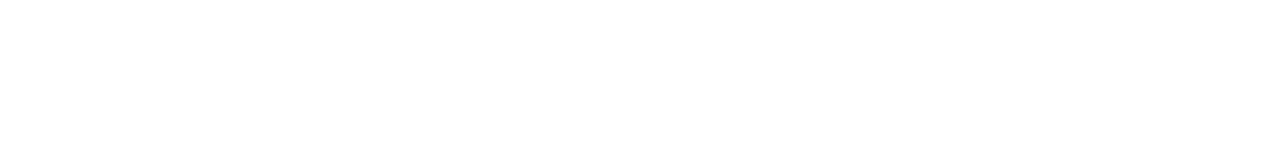
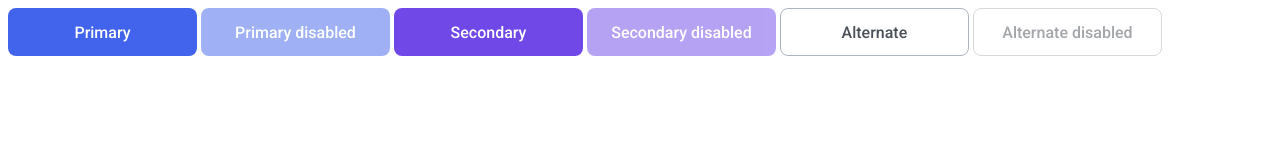
Before and after one commit to js-tasks-ru/htmlcss-20220919_antonprotasow69, a website: page 03-lection1/01-button/index.html in a window 1280 px wide. Drawn offline with Linux system fonts and the light colour scheme.

Commit message:
add solution for 1 lection dz3-button

```diff
--- a/03-lection1/01-button/button.css
+++ b/03-lection1/01-button/button.css
@@ -1 +1,88 @@
-/* Стилизация кнопки */
+.button
+{   border: 1px ;
+    font-family: 'Roboto';
+    font-style: normal;
+    font-weight: 500;
+    font-size: 16px;
+    line-height: 19px;
+    text-align: center;
+  width: 189px;
+  height: 48px;
+  display: inline;
+  border-radius: 8px;
+}
+
+.button_primary
+{
+    background-color: #4263EB;
+    color: #ffffff;
+    border-color: #4263EB;
+    transition: opacity 200ms ease-in-out, background 200ms ease-in-out;
+
+}
+
+.button_secondary
+{
+    background-color: #7048E8;
+    color: #ffffff;
+    border-color: #7048E8;
+    transition: opacity 200ms ease-in-out, background 200ms ease-in-out;
+}
+
+.button_alternate
+{   border: 1px solid #ACB5BD;
+    background-color: #ffffff;
+    color: #495057;
+    border-color: #ACB5BD;
+    transition: opacity 200ms ease-in-out, background 16ms ease-in-out;
+}
+
+.button:hover
+{
+  cursor: pointer;
+}
+
+.button_primary:hover
+{
+    background-color: #2342C0;
+}
+
+
+.button_secondary:hover
+{
+    background-color: #5028C6;
+}
+.button_alternate:hover
+{   border: 1px solid #212429;
+
+}
+
+.button_primary_disabled:disabled
+{
+  cursor: not-allowed;
+  background-color: #4263EB;
+    color: #ffffff;
+    border-color: #4263EB;
+  opacity: 50%;
+
+}
+
+.button_secondary_disabled:disabled
+{
+  cursor: not-allowed;
+  background-color: #7048E8;
+    color: #ffffff;
+    border-color: #7048E8;
+  opacity: 50%;
+
+}
+
+.button_alternate_disabled:disabled
+{
+  cursor: not-allowed;
+  background-color: #ffffff;
+  color: #495057;
+  border-color: #ACB5BD;
+  opacity: 50%;
+
+}
--- a/03-lection1/01-button/index.html
+++ b/03-lection1/01-button/index.html
@@ -6,6 +6,13 @@
         <link rel="stylesheet" href="./button.css">
     </head>
     <body>
-
+    <div class="button">
+    <button class="button button_primary ">Primary</button>
+    <button class="button button_primary button_primary_disabled" disabled>Primary disabled</button>
+    <button class="button button_secondary">Secondary</button>
+    <button class="button button_secondary  button_secondary_disabled" disabled>Secondary disabled</button>
+    <button class="button button_alternate" >Alternate</button>
+    <button class="button button_alternate button_alternate_disabled" disabled >Alternate disabled</button>
+    </div>
     </body>
 </html>
```
